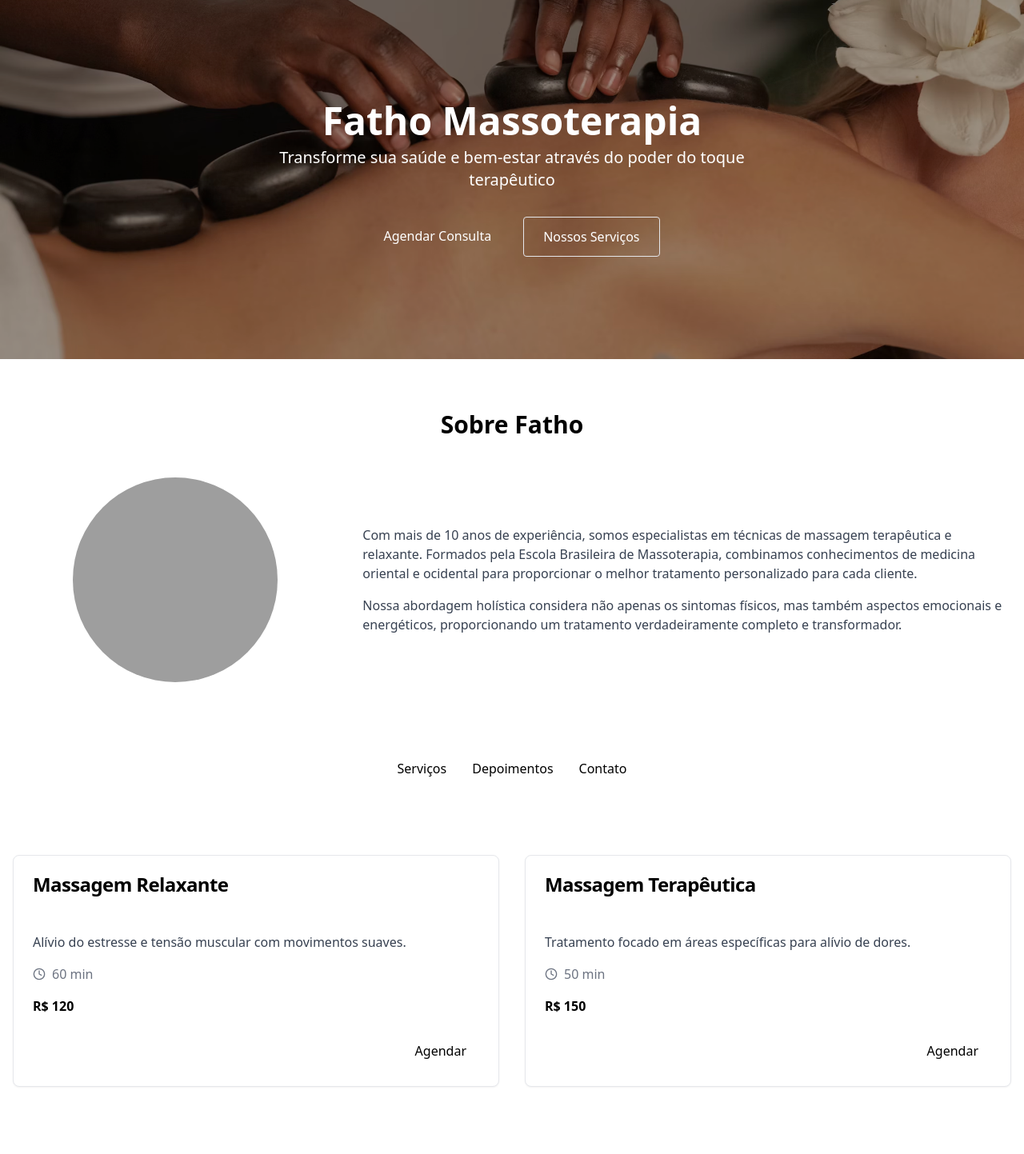
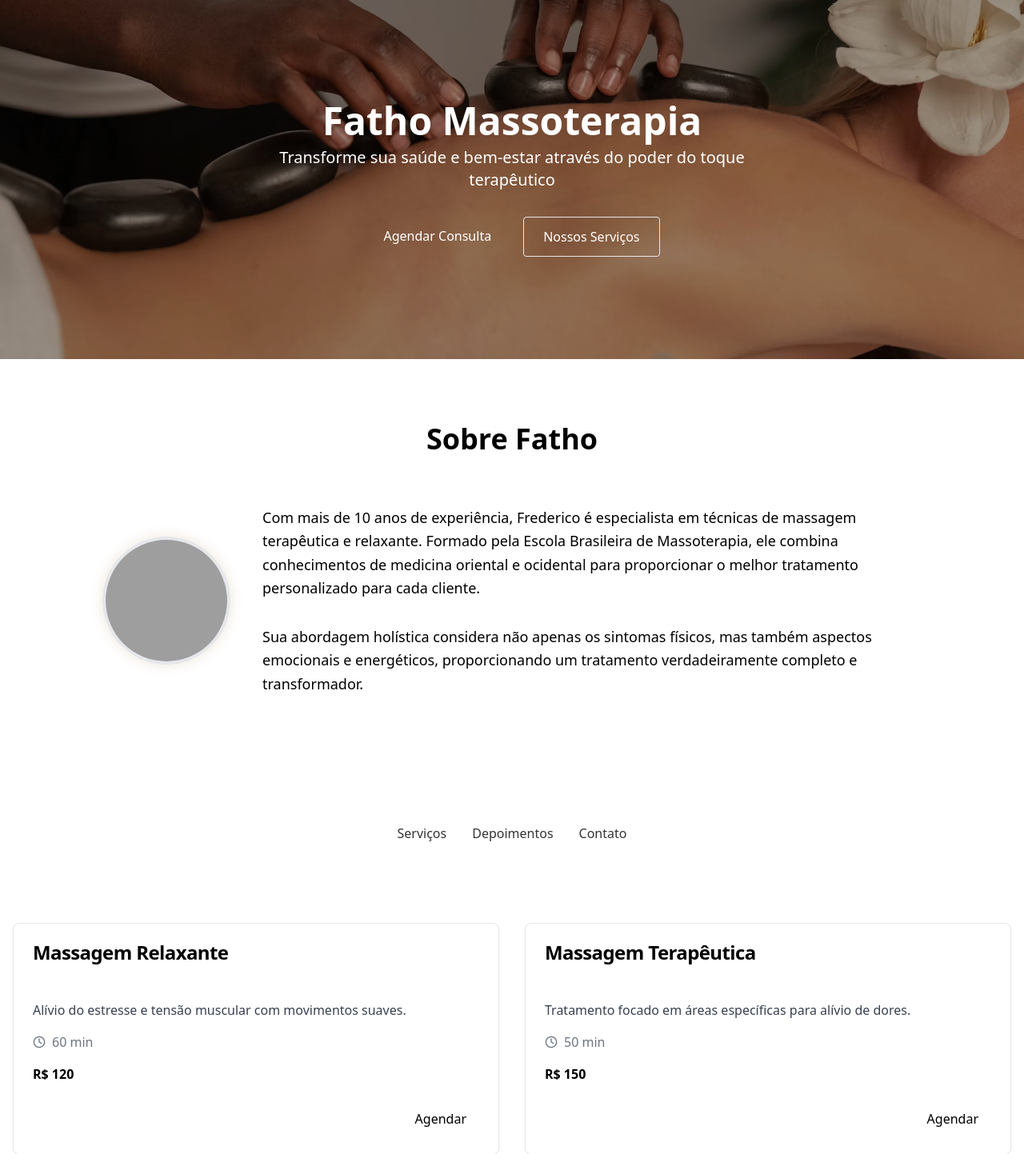
Before and after one commit to RenanDevKF/Projetos, a Django app: page / in a window 1280 px wide. Shown: the part 81-1524 px from the top of the page at 80% size. Run offline with Django 5.2, Linux system fonts and the light colour scheme; data that the repository does not hold is empty; some libraries are stand-ins or nearby versions; grey boxes are pictures that could not be loaded.

Commit message:
fix: ajuste na area sobre

```diff
--- a/templates/core/home.html
+++ b/templates/core/home.html
@@ -22,32 +22,46 @@
 
 
     <!-- Sobre Fatho -->
-    <section class="py-16 bg-fatho-light">
+    <section class="py-20 bg-fatho-light">
         <div class="container mx-auto px-4">
-            <h2 class="text-3xl font-semibold text-center mb-12">Sobre Fatho</h2>
-            <div class="flex flex-col md:flex-row items-center gap-8">
-                <div class="md:w-1/3">
-                    <img src="{% static 'img/profile.jpg' %}" alt="Profissional de massoterapia" class="rounded-full w-64 h-64 object-cover mx-auto grayscale">
-                </div>
-                <div class="md:w-2/3">
-                    <p class="text-gray-700 mb-4">
-                        Com mais de 10 anos de experiência, somos especialistas em técnicas de massagem terapêutica e relaxante. Formados pela Escola Brasileira de Massoterapia, combinamos conhecimentos de medicina oriental e ocidental para proporcionar o melhor tratamento personalizado para cada cliente.
+        <h2 class="text-4xl font-bold text-center text-fatho-dark mb-16">
+            Sobre Fatho
+        </h2>
+
+        <div class="flex flex-col md:flex-row items-center md:items-start max-w-5xl mx-auto gap-10">
+
+            <!-- Foto do perfil em formato oval/pílula -->
+            <div class="w-40 h-40 rounded-full overflow-hidden shadow-lg border-4 border-fatho-dark flex-shrink-0">
+            <img src="{% static 'img/profile.jpg' %}"
+                alt="Profissional de massoterapia"
+                class="object-cover w-full h-full">
+            </div>
+
+                <!-- Texto da bio com mais espaço e melhor espaçamento entre parágrafos -->
+                <div class="text-fatho-dark text-lg leading-relaxed flex-1">
+                    <p class="mb-8">
+                        Com mais de 10 anos de experiência, Frederico é especialista em técnicas de massagem terapêutica
+                        e relaxante. Formado pela Escola Brasileira de Massoterapia, ele combina conhecimentos de
+                        medicina oriental e ocidental para proporcionar o melhor tratamento personalizado para cada cliente.
                     </p>
-                    <p class="text-gray-700">
-                        Nossa abordagem holística considera não apenas os sintomas físicos, mas também aspectos emocionais e energéticos, proporcionando um tratamento verdadeiramente completo e transformador.
+                    <p>
+                        Sua abordagem holística considera não apenas os sintomas físicos, mas também aspectos
+                        emocionais e energéticos, proporcionando um tratamento verdadeiramente completo e transformador.
                     </p>
                 </div>
-            </div>
+
+        </div>
         </div>
     </section>
+
 
     <!-- Navegação de Serviços -->
     <section class="py-8 bg-white">
         <div class="container mx-auto px-4">
-            <div class="flex justify-center space-x-8">
-                <a href="#servicos" class="text-primary hover:text-primary/80 transition">Serviços</a>
-                <a href="#depoimentos" class="text-fatho-dark hover:text-primary transition">Depoimentos</a>
-                <a href="#contato" class="text-fatho-dark hover:text-primary transition">Contato</a>
+            <div class="nav-links">
+                <a href="#servicos">Serviços</a>
+                <a href="#depoimentos">Depoimentos</a>
+                <a href="#contato">Contato</a>
             </div>
         </div>
     </section>
```
